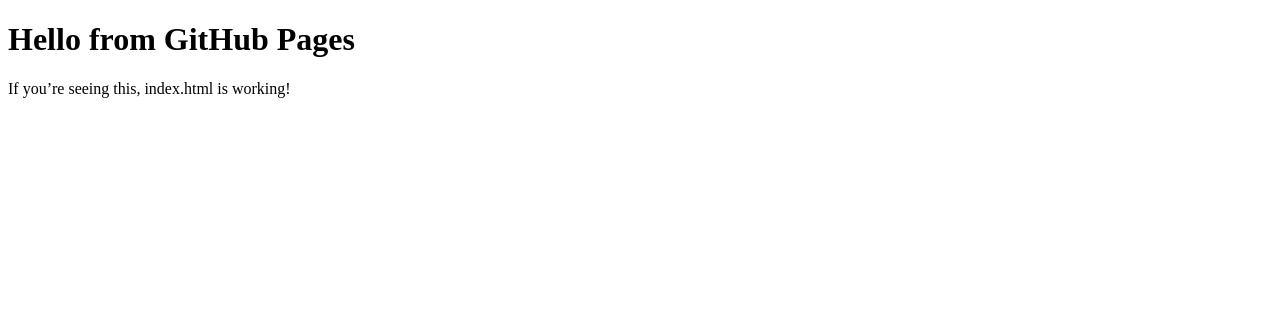
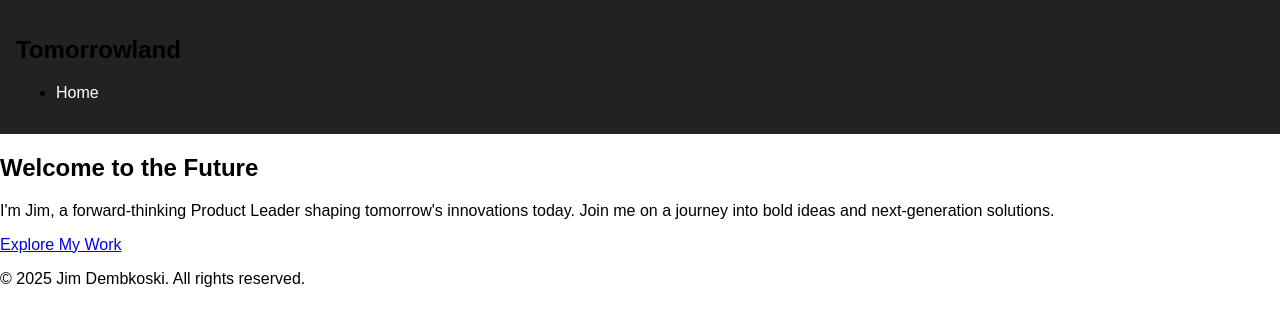
Before and after one commit to jetjaguar1015/jimdembkoski.github.io, a plain HTML site: page index.html in a window 1280 px wide. Drawn offline with Linux system fonts and the light colour scheme.

Commit message:
Add Tomorrowland index.html

```diff
--- a/index.html
+++ b/index.html
@@ -1,11 +1,45 @@
 <!DOCTYPE html>
 <html>
   <head>
-    <meta charset="utf-8" />
-    <title>My Test Page</title>
+    <meta charset="UTF-8" />
+    <title>Tomorrowland Portfolio</title>
+
+    <!-- 1) Google Fonts: Orbitron (for a futuristic vibe) -->
+    <link
+      rel="stylesheet"
+      href="https://fonts.googleapis.com/css?family=Orbitron&display=swap"
+    />
+
+    <!-- 2) Link to our custom CSS -->
+    <link rel="stylesheet" href="assets/css/styles.css" />
   </head>
   <body>
-    <h1>Hello from GitHub Pages</h1>
-    <p>If you’re seeing this, index.html is working!</p>
+    <!-- NAVIGATION BAR -->
+    <nav>
+      <h1>Tomorrowland</h1>
+      <ul>
+        <li><a href="index.html">Home</a></li>
+        <!-- If you later create more pages:
+        <li><a href="about.html">About</a></li>
+        <li><a href="projects.html">Projects</a></li>
+        <li><a href="contact.html">Contact</a></li>
+        -->
+      </ul>
+    </nav>
+
+    <!-- HERO SECTION -->
+    <section class="hero">
+      <h2>Welcome to the Future</h2>
+      <p>
+        I'm Jim, a forward-thinking Product Leader shaping tomorrow's innovations today.
+        Join me on a journey into bold ideas and next-generation solutions.
+      </p>
+      <a class="cta-btn" href="#">Explore My Work</a>
+    </section>
+
+    <!-- FOOTER -->
+    <footer>
+      <p>&copy; 2025 Jim Dembkoski. All rights reserved.</p>
+    </footer>
   </body>
 </html>
```
